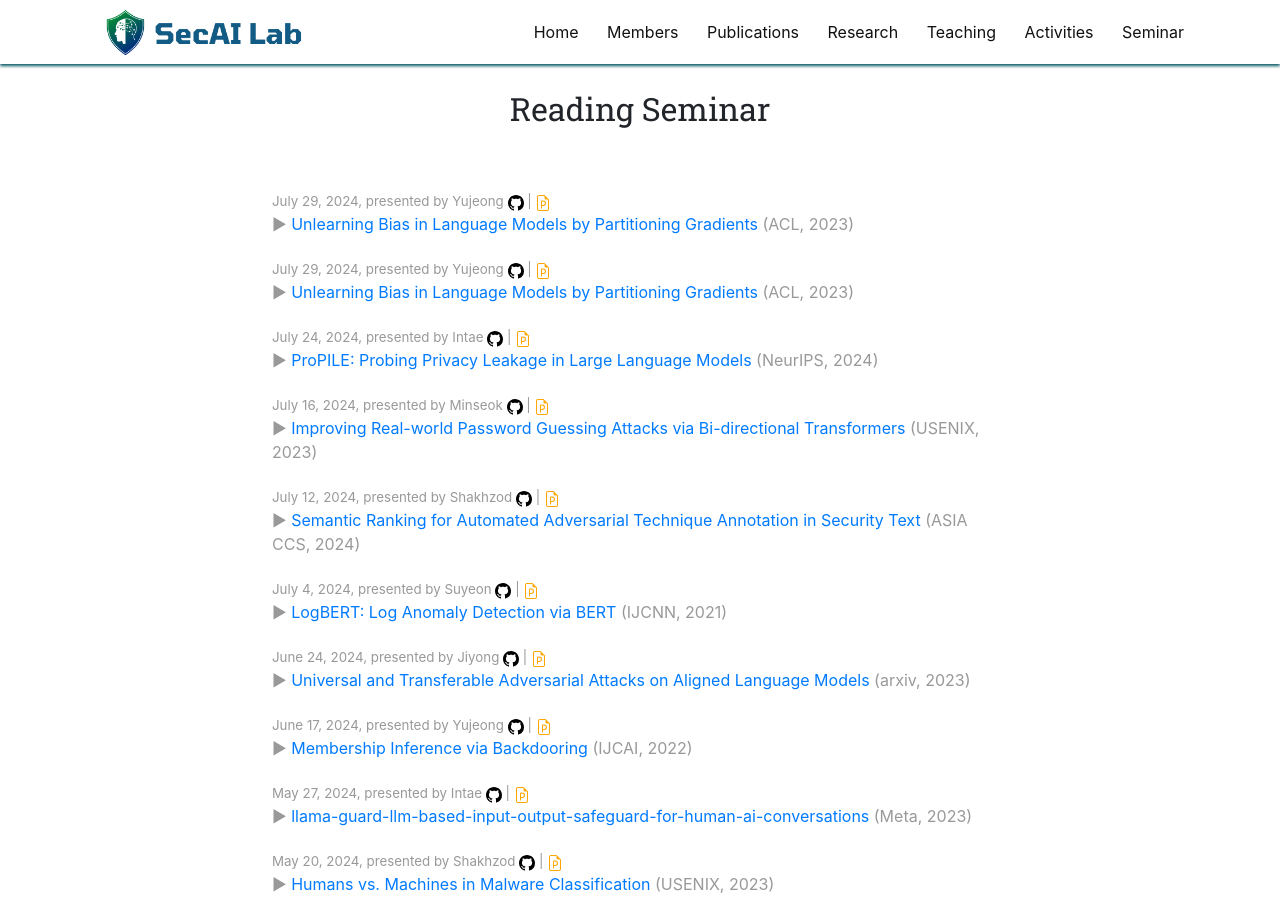
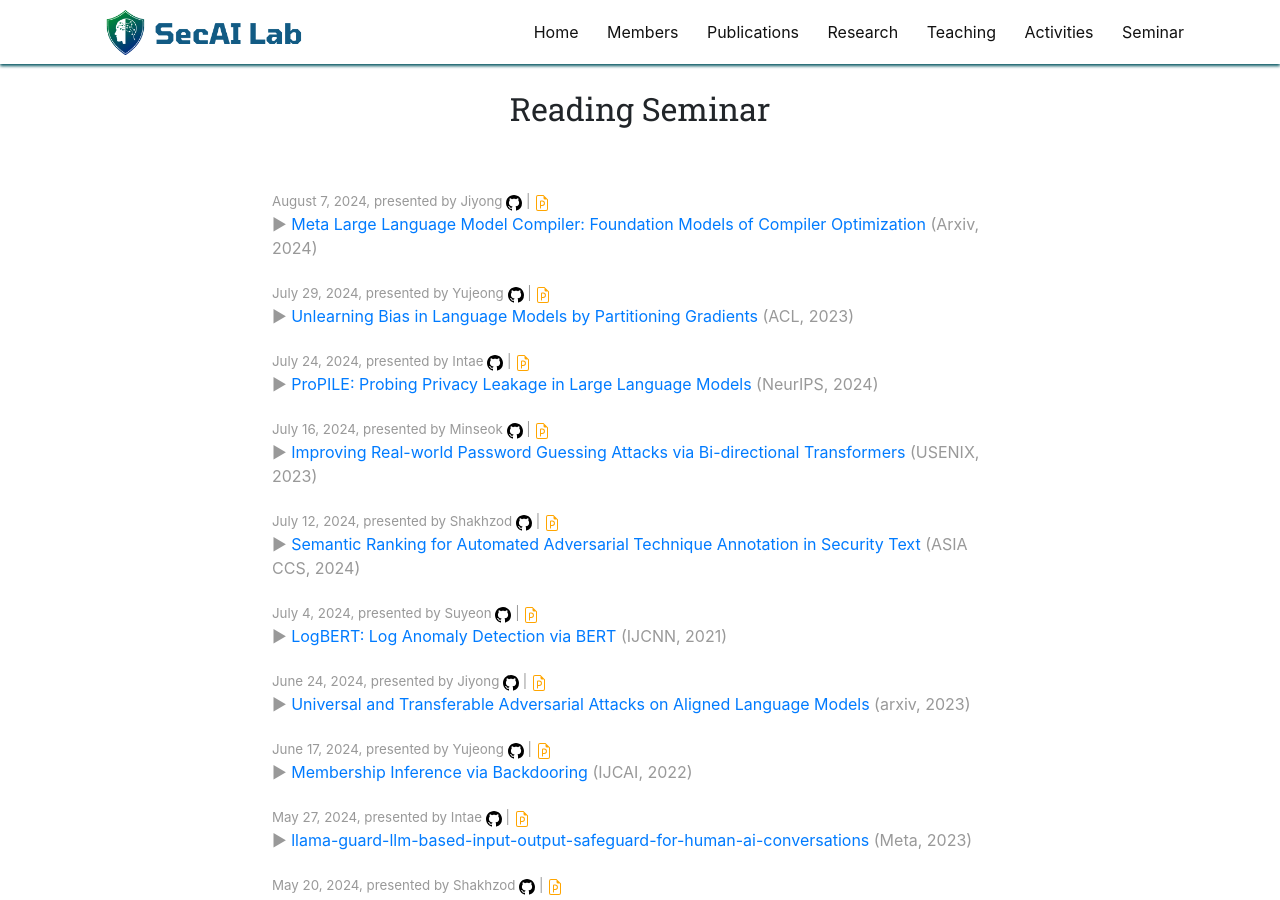
Before and after one commit to SecAI-Lab/secai-lab.github.io, a Jekyll site: the page built from pages/seminar.md, in a window 1280 px wide and 900 px high. Built offline with Jekyll 4.4.1, drawn with Linux system fonts in a browser that asks for light colours; nearby versions of some CDN libraries; some of the changed lines change nothing that is shown.

Commit message:
Update readings.yml

```diff
--- a/_data/readings.yml
+++ b/_data/readings.yml
@@ -1,12 +1,12 @@
-- title: "Unlearning Bias in Language Models by Partitioning Gradients"
-  link: "https://aclanthology.org/2023.findings-acl.375.pdf"
-  ppt_link: "https://docs.google.com/presentation/d/1c4g1xazZW56AzWrCqAKcMOP2GARlfW9YL5xzDdjBqhk/edit#slide=id.p"
-  code_link: "https://github.com/CharlesYu2000/PCGU-UnlearningBias"
-  presenter: Yujeong
-  conference: ACL
-  date: 2024.07.29
-  pub_year: 2023
-  discussion: "(Discussion) "
+- title: "Meta Large Language Model Compiler: Foundation Models of Compiler Optimization"
+  link: "https://arxiv.org/abs/2407.02524"
+  ppt_link: "https://secai.skku.edu/assets/paper-presentation/jiyong_LLMCOMPILER_ARXIV.pdf"
+  code_link: "https://huggingface.co/facebook"
+  presenter: Jiyong
+  conference: Arxiv
+  date: 2024.08.07
+  pub_year: 2024
+  discussion: "(Discussion) This paper introduces LLM Compiler, a novel large language model designed for code optimization and compiler tasks. Building upon the Code Llama model, LLM Compiler is specifically trained to understand intermediate representations (IR) and assembly code, showing improved performance in code generation and compiler emulation tasks. The model demonstrates strong capabilities in handling compiler-related tasks and outperforms previous models in various benchmarks. However, the paper notes some limitations. The primary issue is the model's fixed input sequence length of 16k tokens, which restricts its ability to handle very large codebases effectively. Despite efforts to split large translation units, some remain too large for the model to process. Additionally, the accuracy of the model's outputs requires rigorous evaluation and verification to ensure correctness, as any suggested optimizations should be thoroughly tested. Despite these limitations, the paper makes significant contributions to the field of compiler optimization and provides a solid foundation for future research."
 
 - title: "Unlearning Bias in Language Models by Partitioning Gradients"
   link: "https://aclanthology.org/2023.findings-acl.375.pdf"
```
